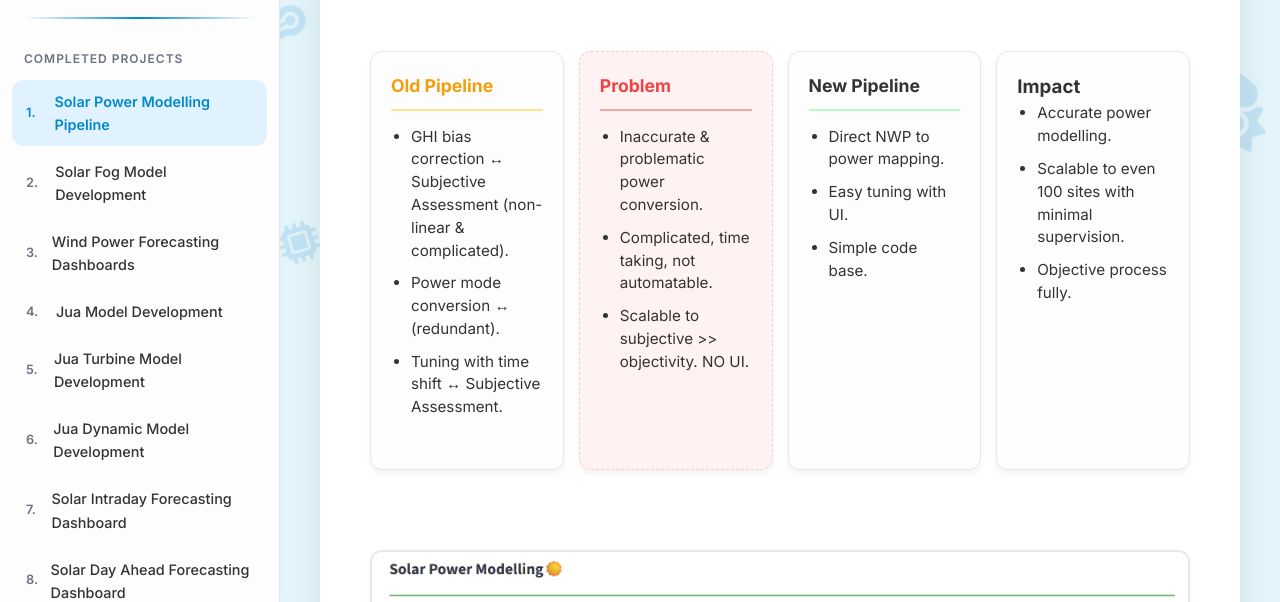
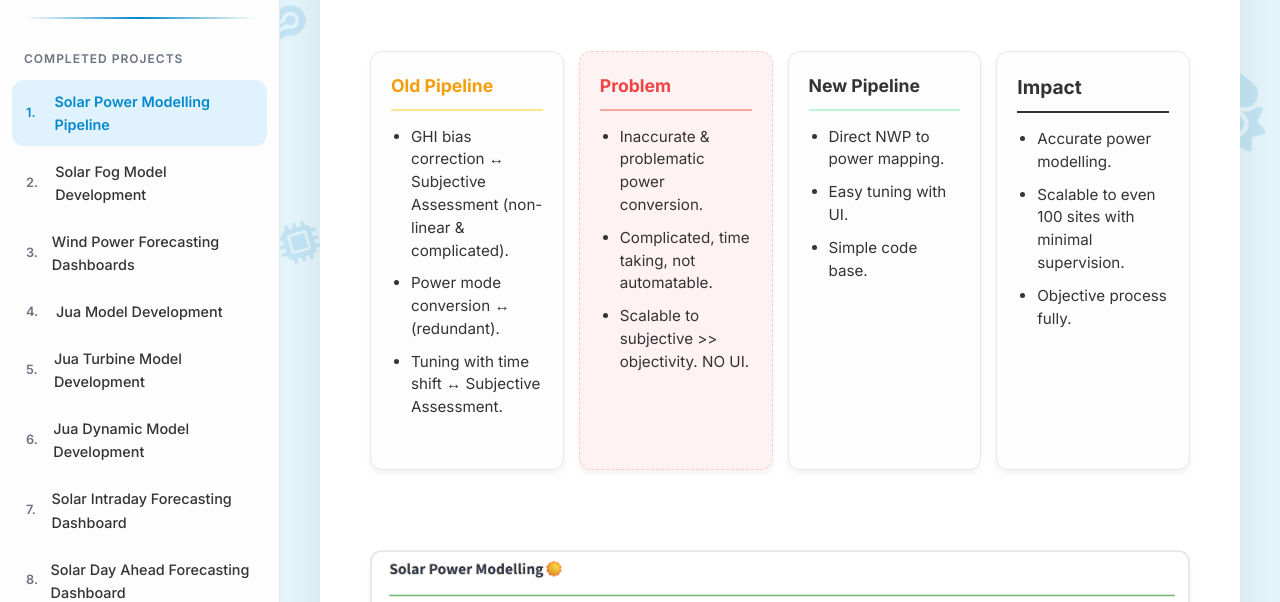
Before and after one commit to pranay-code/WorkShowcase, a website built with Vite: page index.html in a window 1280 px wide. Shown: the part 198-800 px from the top of the page. Built offline with nearby package versions, Linux system fonts and the light colour scheme; some icons are missing.

Commit message:
Enhance Change 4: Add underline to Impact block

```diff
--- a/css/style.css
+++ b/css/style.css
@@ -740,6 +740,13 @@ body {
     border-color: #bbf7d0;
 }
 
+.impact-section h4 {
+    color: var(--text-dark);
+    border-color: var(--success-color);
+    font-size: 1.2rem;
+    font-weight: 700;
+}
+
 .flow-problem {
     background-color: #fef2f2;
     border-color: #fecaca;
--- a/js/script.js
+++ b/js/script.js
@@ -172,9 +172,7 @@ document.addEventListener('DOMContentLoaded', () => {
                     // For others, it can be a standalone section, but the flexbox wrapper is smart enough
                     pipelineFlowHtml += `
                         <div class="flow-step impact-section">
-                            <div class="impact-header">
-                                <h3>${sec.heading}</h3>
-                            </div>
+                            <h4>${sec.heading}</h4>
                             ${itemsHtml.replace('class="content-list"', 'class="content-list impact-list"')}
                         </div>
                     `;
```
